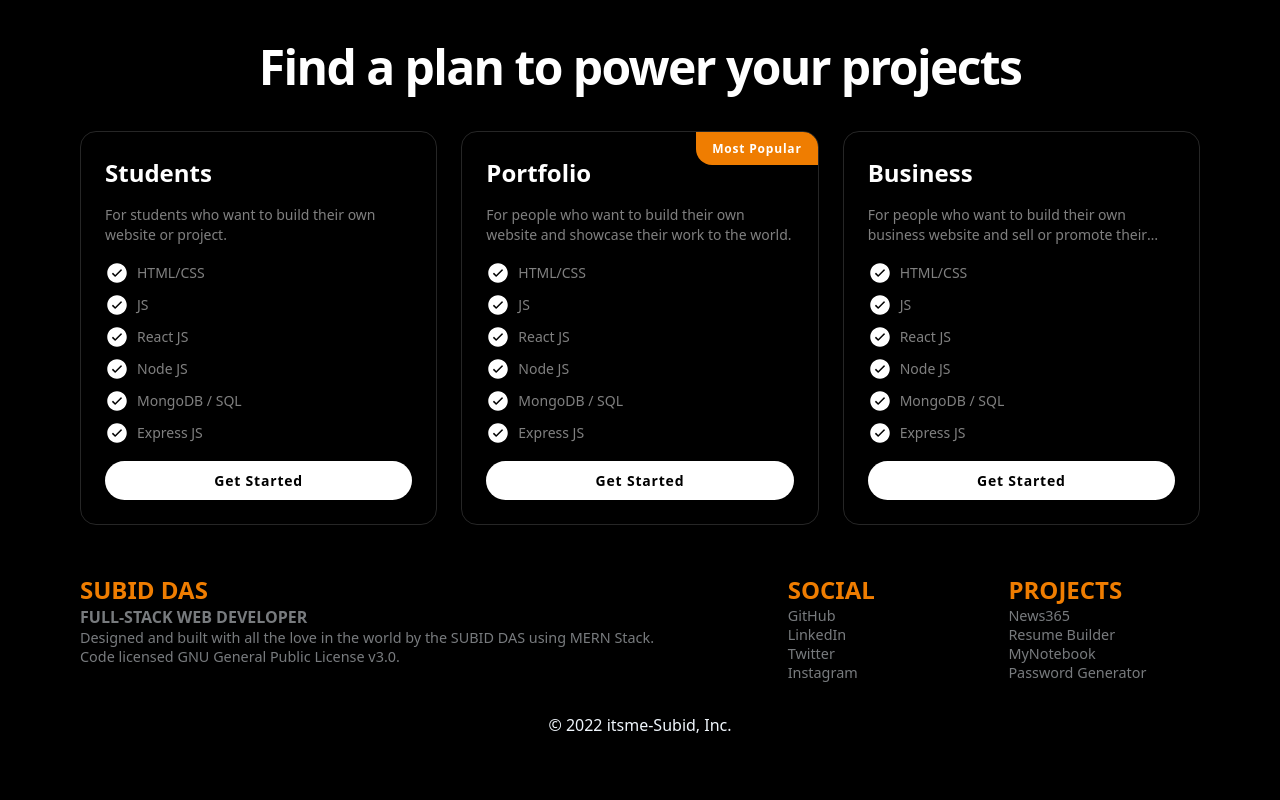
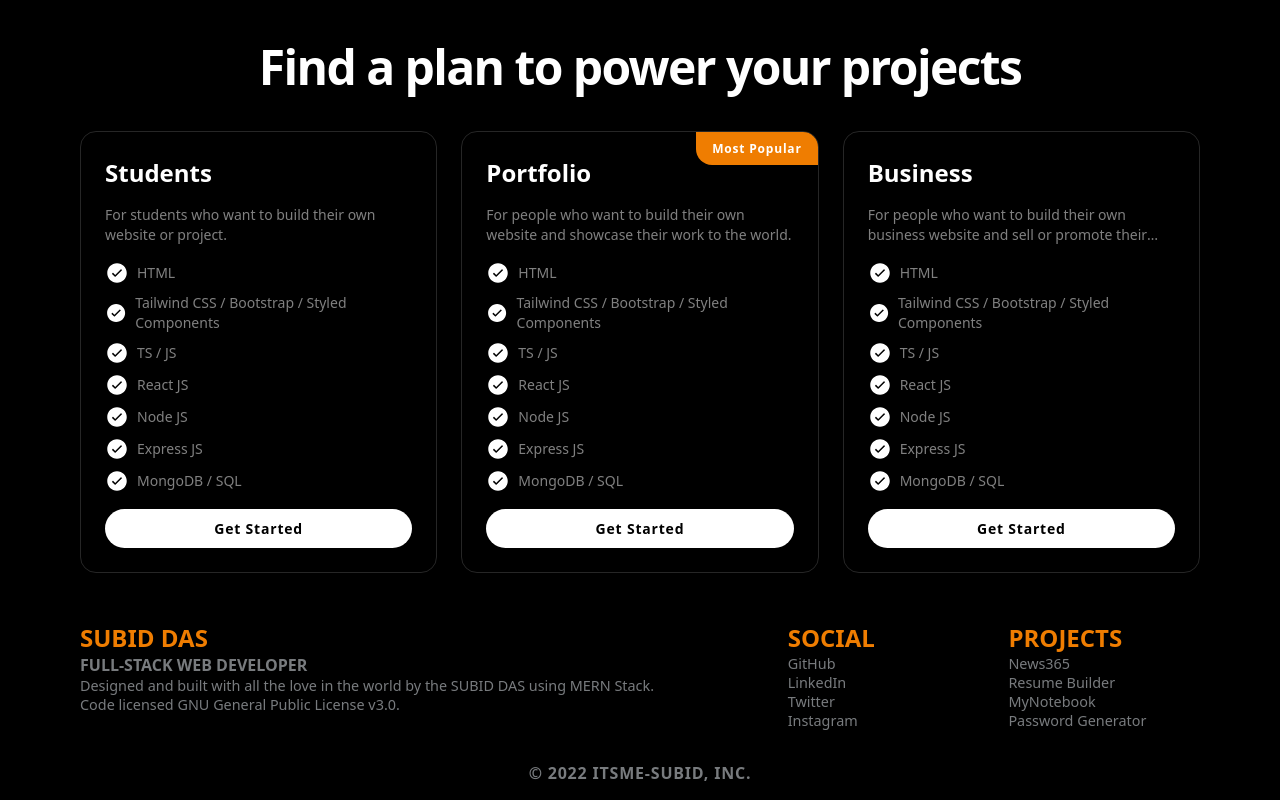
Before and after one commit to WebInRush/WebInRush, a React (Vite) app in the folder client/: page / in a window 1280 px wide. Shown: the part 846-1646 px from the top of the page. Before the commit the page ends 1598 px from the top, so only its background shows below. Built offline with nearby package versions, Linux system fonts and the light colour scheme.

Commit message:
Minor changes

```diff
--- a/client/src/components/Footer.tsx
+++ b/client/src/components/Footer.tsx
@@ -45,6 +45,13 @@ const FooterElement = styled.footer`
         }
       }
     }
+  }
+  & .credits {
+    font-size: 1rem;
+    color: rgb(var(--light-color), 0.5);
+    font-weight: 600;
+    text-transform: uppercase;
+    letter-spacing: 0.05rem;
   }
 `;
 
--- a/client/src/pages/Home.tsx
+++ b/client/src/pages/Home.tsx
@@ -186,6 +186,16 @@ const Category = styled.section`
 `;
 
 const Home = () => {
+  let skills = [
+    "HTML",
+    "Tailwind CSS / Bootstrap / Styled Components",
+    "TS / JS",
+    "React JS",
+    "Node JS",
+    "Express JS",
+    "MongoDB / SQL",
+  ];
+
   return (
     <>
       <HomeStyled>
@@ -207,24 +217,11 @@ const Home = () => {
             <h3>Students</h3>
             <p>For students who want to build their own website or project.</p>
             <ul>
+              {skills.map((skill) => (
                 <li>
-                <IoIosCheckmarkCircle /> HTML/CSS
+                  <IoIosCheckmarkCircle /> {skill}
                 </li>
-              <li>
-                <IoIosCheckmarkCircle /> JS
-              </li>
-              <li>
-                <IoIosCheckmarkCircle /> React JS
-              </li>
-              <li>
-                <IoIosCheckmarkCircle /> Node JS
-              </li>
-              <li>
-                <IoIosCheckmarkCircle /> MongoDB / SQL
-              </li>
-              <li>
-                <IoIosCheckmarkCircle /> Express JS
-              </li>
+              ))}
             </ul>
             <button>Get Started</button>
           </div>
@@ -238,24 +235,11 @@ const Home = () => {
               work to the world.
             </p>
             <ul>
+              {skills.map((skill) => (
                 <li>
-                <IoIosCheckmarkCircle /> HTML/CSS
+                  <IoIosCheckmarkCircle /> {skill}
                 </li>
-              <li>
-                <IoIosCheckmarkCircle /> JS
-              </li>
-              <li>
-                <IoIosCheckmarkCircle /> React JS
-              </li>
-              <li>
-                <IoIosCheckmarkCircle /> Node JS
-              </li>
-              <li>
-                <IoIosCheckmarkCircle /> MongoDB / SQL
-              </li>
-              <li>
-                <IoIosCheckmarkCircle /> Express JS
-              </li>
+              ))}
             </ul>
             <button>Get Started</button>
           </div>
@@ -266,24 +250,11 @@ const Home = () => {
               or promote their products.
             </p>
             <ul>
+              {skills.map((skill) => (
                 <li>
-                <IoIosCheckmarkCircle /> HTML/CSS
+                  <IoIosCheckmarkCircle /> {skill}
                 </li>
-              <li>
-                <IoIosCheckmarkCircle /> JS
-              </li>
-              <li>
-                <IoIosCheckmarkCircle /> React JS
-              </li>
-              <li>
-                <IoIosCheckmarkCircle /> Node JS
-              </li>
-              <li>
-                <IoIosCheckmarkCircle /> MongoDB / SQL
-              </li>
-              <li>
-                <IoIosCheckmarkCircle /> Express JS
-              </li>
+              ))}
             </ul>
             <button>Get Started</button>
           </div>
```
Lines whose indentation alone changed are shown as unchanged.
